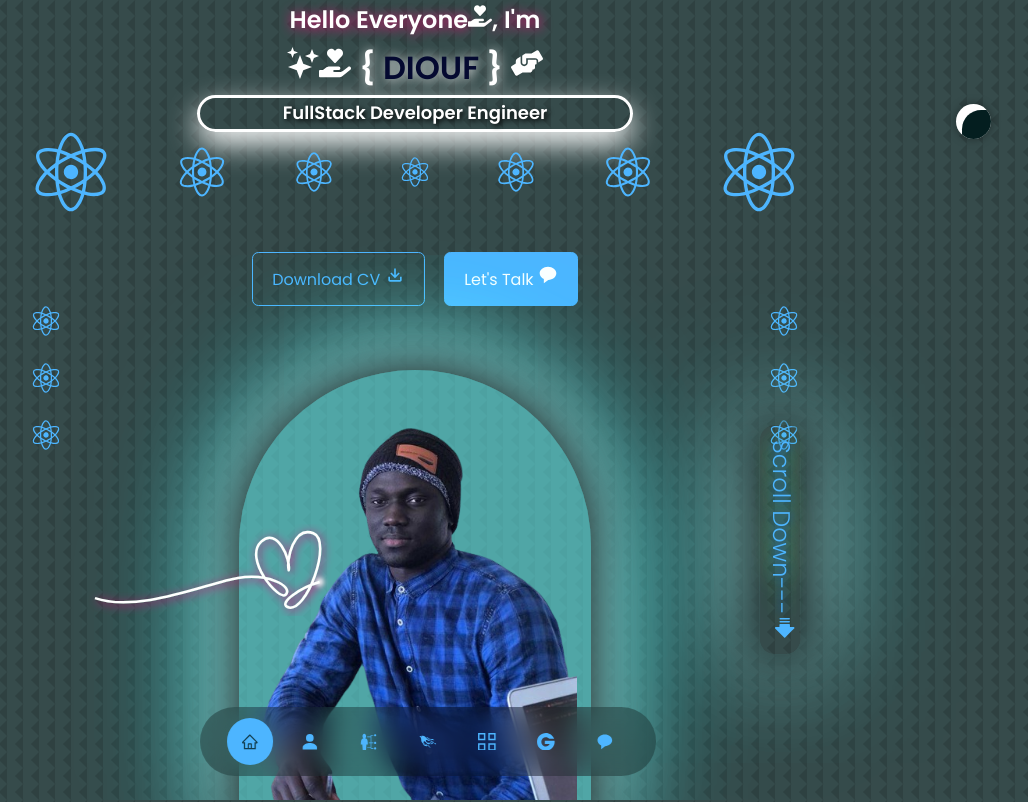
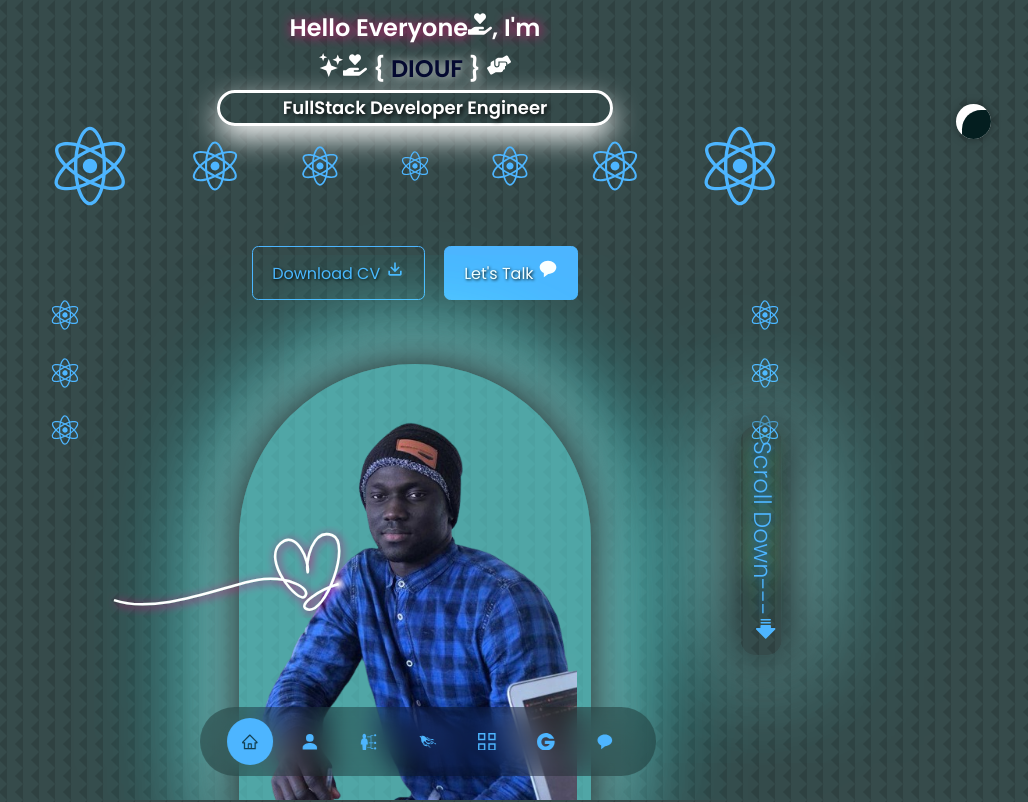
Before and after one commit to Mouhamed1003/keenprogrammer.com, a React (Create React App) app: page / in a window 1280 px wide. Shown: the top 802 px of the page, without its empty margins (225-1253 px from the left). Built offline with nearby package versions, Linux system fonts and the light colour scheme.

Commit message:
Update Header.jsx

```diff
--- a/src/components/header/Header.jsx
+++ b/src/components/header/Header.jsx
@@ -54,7 +54,8 @@ useEffect(() => {
   }, []);
 
   return (
-    <header id='header'>
+    <section id='header'>
+    <header>
       <div className="container header_container">
         <h3>Hello Everyone<FaHandHoldingHeart />, I'm</h3>
         <h1><span><IoSparklesSharp/><FaHandHoldingHeart /> {"{ "}</span>{typedName}<span>{" }"} <FaHandsHelping /> </span></h1>
@@ -90,6 +91,7 @@ useEffect(() => {
           <a href="#footer" className='scroll_down pulse'>Scroll Down---<PiArrowFatLinesRightFill /></a>
       </div>
     </header>
+    </section>
   )
 }
 
```
